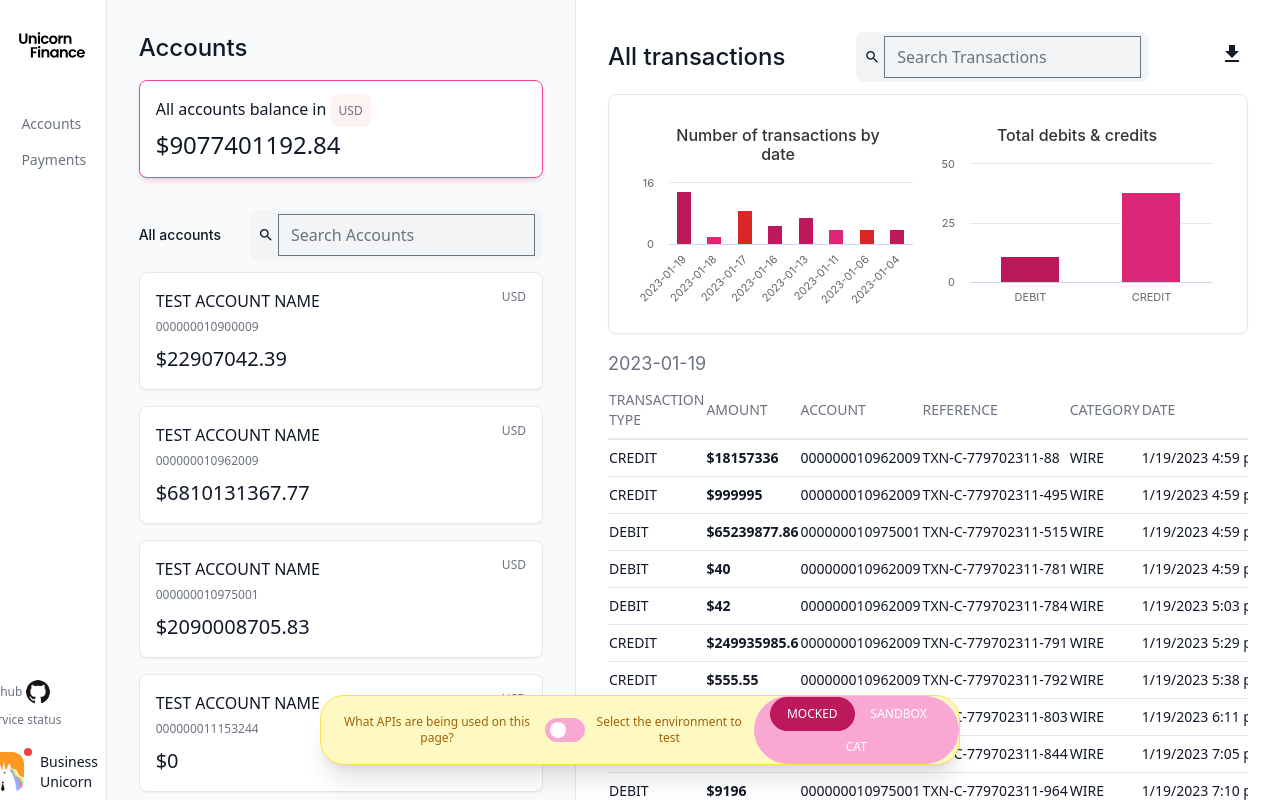
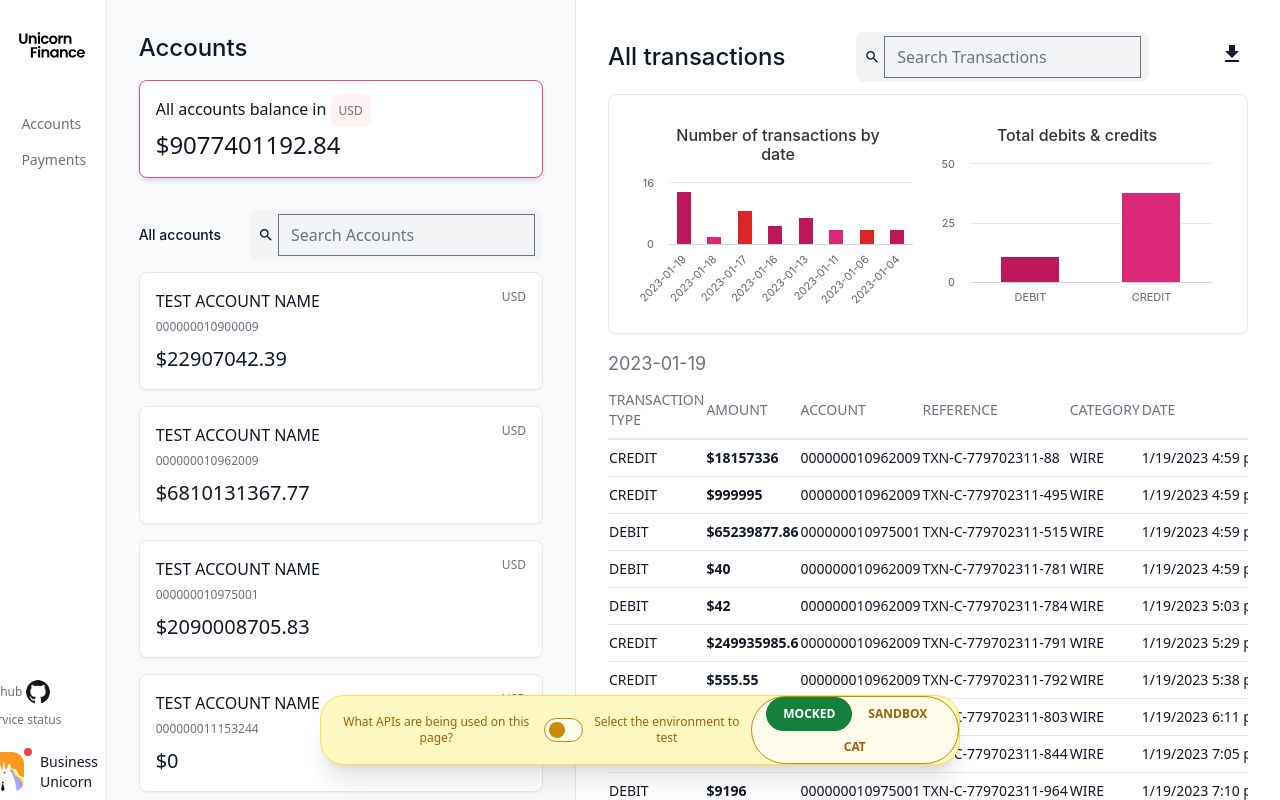
Before and after one commit to jpmorgan-payments/unicorn-finance, a React (Vite) app in the folder app/client/: page / in a window 1280 px wide. Shown: the top 800 px of the page. Built offline with nearby package versions, Linux system fonts and the light colour scheme.

Commit message:
Fixing up styling

```diff
--- a/app/client/src/components/what_api.tsx
+++ b/app/client/src/components/what_api.tsx
@@ -23,14 +23,14 @@ function WhatAPI() {
           <Switch
             checked={displayingApiData}
             onChange={() => setDisplayingApiData(!displayingApiData)}
-            className={`${displayingApiData ? 'bg-pink-700 ' : 'bg-pink-300'
-              } relative inline-flex items-center h-6 rounded-full w-11 txt-xs border-pink-300 border`}
+            className={`${displayingApiData ? 'bg-green-700 ' : 'bg-amber-50'
+              } relative inline-flex items-center h-6 rounded-full w-11 txt-xs border-yellow-600  border`}
             data-cy="showApiData"
           >
             <span className="sr-only">Show api data</span>
             <span
-              className={`${displayingApiData ? 'translate-x-6' : 'translate-x-1'
-                } inline-block w-4 h-4 transform bg-white rounded-full`}
+              className={`${displayingApiData ? 'translate-x-6 bg-white' : 'translate-x-1 bg-yellow-600'
+                } inline-block w-4 h-4 transform rounded-full`}
             />
           </Switch>
         </div>
@@ -38,7 +38,7 @@ function WhatAPI() {
       <div className='flex flex-row gap-2 items-center'>
 
         <p>Select the environment to test</p>
-        <span className='bg-pink-300 rounded-full border-pink-300 border'>
+        <span className='bg-amber-50 rounded-full border-yellow-600 border font-bold'>
           <Tab.Group
             onChange={(index) => {
               setCurrentEnvironment(environments[index] as Environment)
@@ -50,7 +50,7 @@ function WhatAPI() {
                   /* Use the `selected` state to conditionally style the selected tab. */
                   <button
                     className={
-                      ` rounded-full px-4 py-2 ${selected ? 'bg-pink-700 text-white border-pink-700 border' : 'bg-pink-300 text-white'}`
+                      ` rounded-full px-4 py-2 ${selected ? 'bg-green-700 text-white border-green-700 border' : 'bg-amber-50 text-yellow-700'}`
                     }
                   >
                     {env}
```
